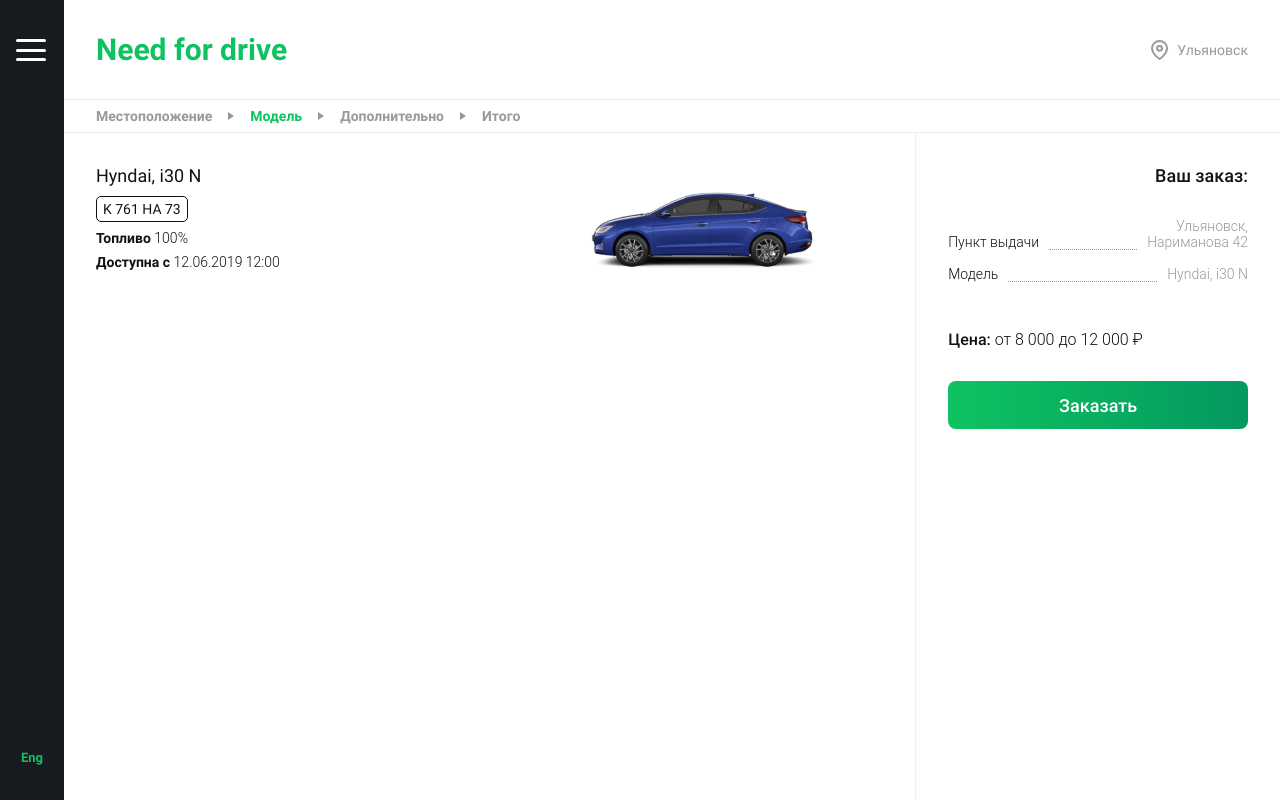
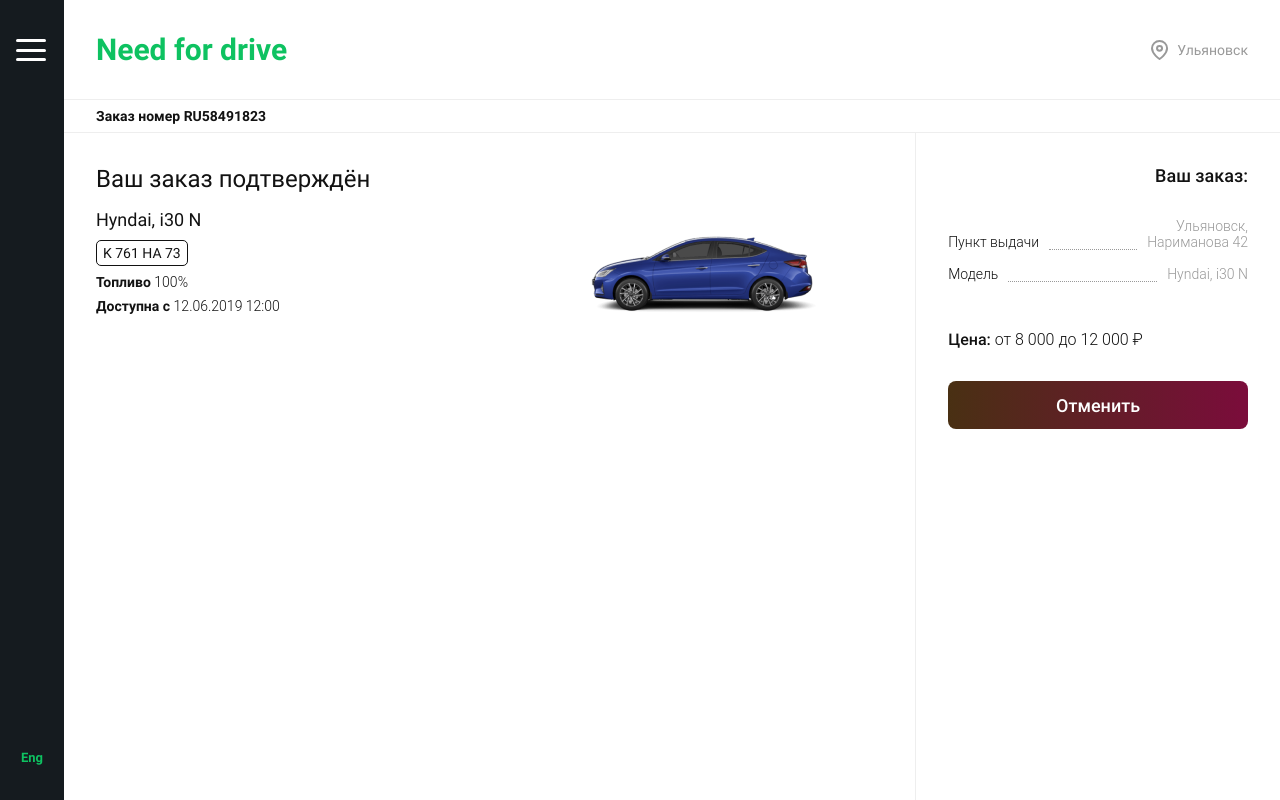
Before and after one commit to PolyantsevYury/need-for-drive, a React (Create React App) app: page /order/finished in a window 1280 px wide. Built offline with nearby package versions, Linux system fonts and the light colour scheme; a web font is replaced by a local one.

Commit message:
Add Finished page

```diff
--- a/src/App.js
+++ b/src/App.js
@@ -3,7 +3,7 @@
 import {Route, Switch} from "react-router-dom";
 import {SideBar} from "./components/sidebar/Sidebar";
 import {MainPage} from "./components/mainPage/MainPage";
-import {OrderPage} from "./components/orderPage/OrderPage";
+import {OrderPageContainer} from "./components/orderPage/OrderPage";
 
 const App = () => {
   return (
@@ -13,7 +13,7 @@
           <Route exact path='/'
                  render={() => <MainPage/>}/>
           <Route path='/order'
-                 render={() => <OrderPage/>}/>
+                 render={() => <OrderPageContainer/>}/>
           <Route path='*'
                  render={() => <div>404 NOT FOUND</div>}/>
         </Switch>
--- a/src/components/common/buttons/Buttons.css
+++ b/src/components/common/buttons/Buttons.css
@@ -34,7 +34,7 @@
 .button__slide-4 {
   background-image: linear-gradient(90deg, #281349 0%, #720C7B 100%);
 }
-.button__modal-cancel {
+.button__cancel {
   background-image: linear-gradient(90deg, #493013 0%, #7B0C3B 100%);
 }
 
--- a/src/components/common/buttons/Buttons.scss
+++ b/src/components/common/buttons/Buttons.scss
@@ -35,7 +35,7 @@
   &__slide-4{
     background-image: linear-gradient(90deg, #281349 0%, #720C7B 100%);
   }
-  &__modal-cancel {
+  &__cancel {
     background-image: linear-gradient(90deg, #493013 0%, #7B0C3B 100%);
   }
 }
--- a/src/components/orderPage/OrderPage.css
+++ b/src/components/orderPage/OrderPage.css
@@ -82,6 +82,11 @@
   }
 }
 
+.steps__finished {
+  color: #121212;
+  font-size: 14px;
+  font-weight: bold;
+}
 .steps__items {
   display: flex;
   padding: 0 32px;
--- a/src/components/orderPage/OrderPage.js
+++ b/src/components/orderPage/OrderPage.js
@@ -7,8 +7,12 @@
 import {Status} from "./status/Status";
 import NextStep from "../../assets/images/icons/next_step_icon.svg";
 import './OrderPage.scss';
+import {Finished} from "./finished/Finished";
+import {withRouter} from "react-router-dom";
 
-export const OrderPage = () => {
+export const OrderPage = ({location}) => {
+  const isFinished = (location.pathname === "/order/finished");
+
   return (
       <section className='order-page'>
         <div className='order-page__header'>
@@ -16,23 +20,27 @@
         </div>
         <div className='order-page__steps-border'>
           <div className='order-page__steps'>
-            <Steps/>
+            <Steps isFinished={isFinished}/>
           </div>
         </div>
         <div className='order'>
           <div className='order__content-container'>
             <div className='order__content'>
+              {isFinished ? <Finished/> :
+                  <>
                     <Final/>
                     <div style={{display: 'none'}}>
                       <Location/>
                       <Model/>
                       <Addition/>
                     </div>
+                  </>
+              }
             </div>
           </div>
           <div className='order__status-container'>
             <div className='order__status'>
-              <Status/>
+              <Status isFinished={isFinished}/>
             </div>
           </div>
         </div>
@@ -40,10 +48,12 @@
   )
 };
 
-const Steps = () => {
+const Steps = ({isFinished}) => {
   return (
       <section className='steps'>
         <div className='steps__items'>
+          {isFinished ? <span className="steps__finished">Заказ номер RU58491823</span> :
+              <>
                 <div className='steps__item'>
                   <span>Местоположение</span>
                   <img className='steps__item-icon' src={NextStep} alt=""/>
@@ -59,7 +69,11 @@
                 <div className='steps__item'>
                   <span>Итого</span>
                 </div>
+              </>
+          }
         </div>
       </section>
   )
 };
+
+export const OrderPageContainer = withRouter(OrderPage);
--- a/src/components/orderPage/OrderPage.scss
+++ b/src/components/orderPage/OrderPage.scss
@@ -73,6 +73,11 @@
 }
 
 .steps {
+  &__finished {
+    color: $clr-main-black;
+    font-size: 14px;
+    font-weight: bold;
+  }
   &__items {
     display: flex;
     padding: 0 32px;
--- /dev/null
+++ b/src/components/orderPage/finished/Finished.css
@@ -0,0 +1,7 @@
+.finished__title {
+  font-size: 24px;
+  font-weight: normal;
+  margin-bottom: 16px;
+}
+
+/*# sourceMappingURL=Finished.css.map */
--- /dev/null
+++ b/src/components/orderPage/finished/Finished.js
@@ -0,0 +1,12 @@
+import React from "react";
+import './Finished.scss';
+import {Final} from "../final/Final";
+
+export const Finished = () => {
+  return (
+      <section className='finished'>
+        <h3 className='finished__title'>Ваш заказ подтверждён</h3>
+        <Final/>
+      </section>
+  )
+};
--- /dev/null
+++ b/src/components/orderPage/finished/Finished.scss
@@ -0,0 +1,7 @@
+.finished {
+  &__title {
+    font-size: 24px;
+    font-weight: normal;
+    margin-bottom: 16px;
+  }
+}
--- a/src/components/orderPage/status/Status.js
+++ b/src/components/orderPage/status/Status.js
@@ -2,7 +2,7 @@
 import './Status.scss'
 import {Button} from "../../common/buttons/Buttons";
 
-export const Status = () => {
+export const Status = ({isFinished}) => {
   const [isModal, setIsModal] = useState(false)
 
   return (
@@ -17,7 +17,7 @@
                   Подтвердить
                 </Button>
                 <div className='modal__buttons-space'> </div>
-                <Button additionalStyles='button__modal-cancel' onClick={() => setIsModal(false)}>
+                <Button additionalStyles='button__cancel' onClick={() => setIsModal(false)}>
                   Вернуться
                 </Button>
               </div>
@@ -41,8 +41,9 @@
           <h4 className='status__price-title'>Цена: </h4>
           <span>от 8 000 до  12 000 ₽</span>
         </div>
-        <Button onClick={() => setIsModal(!isModal)}>
-          Заказать
+        <Button additionalStyles={isFinished ? 'button__cancel' : ''}
+                onClick={() => isFinished ? '' : setIsModal(!isModal)}>
+          {isFinished ? 'Отменить' : 'Заказать'}
         </Button>
       </section>
   )
```
Also changed, not shown: 2 other files (tests, documents, lock files or other folders). Lines whose indentation alone changed are shown as unchanged.
